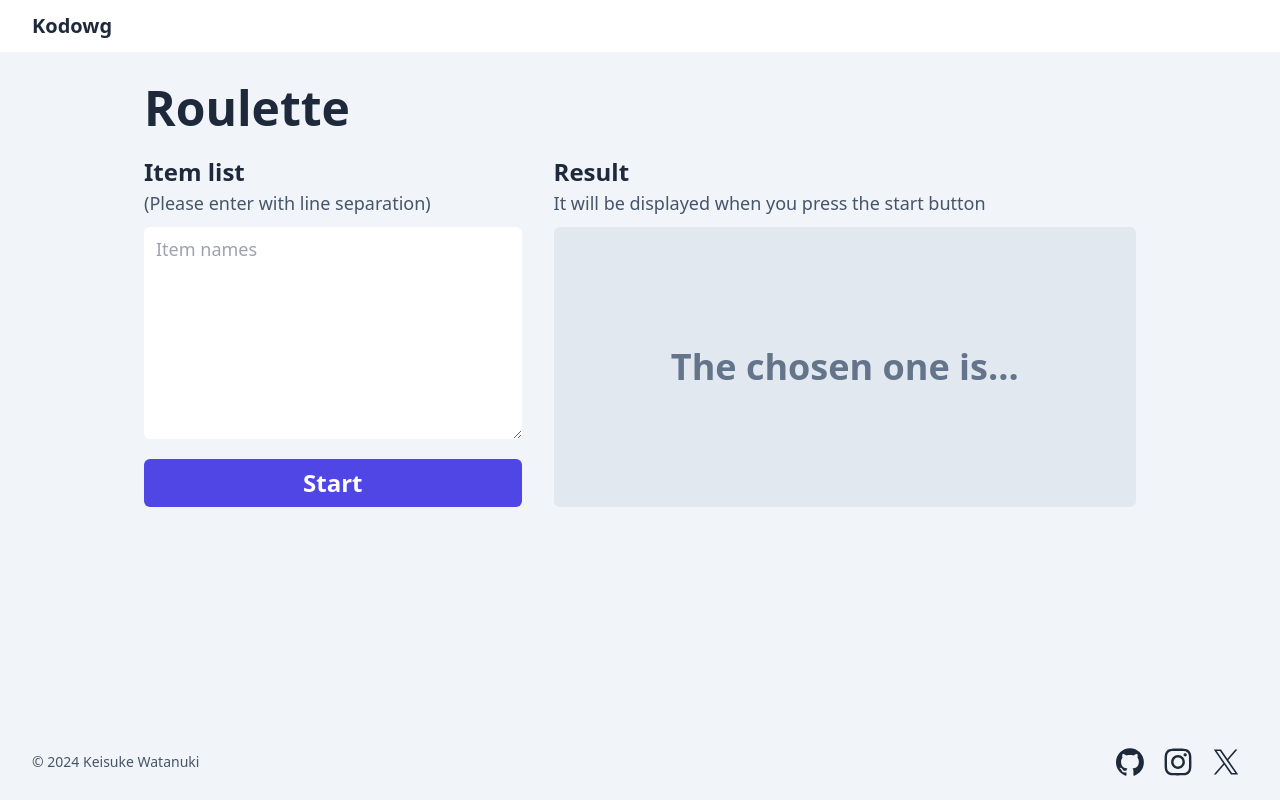
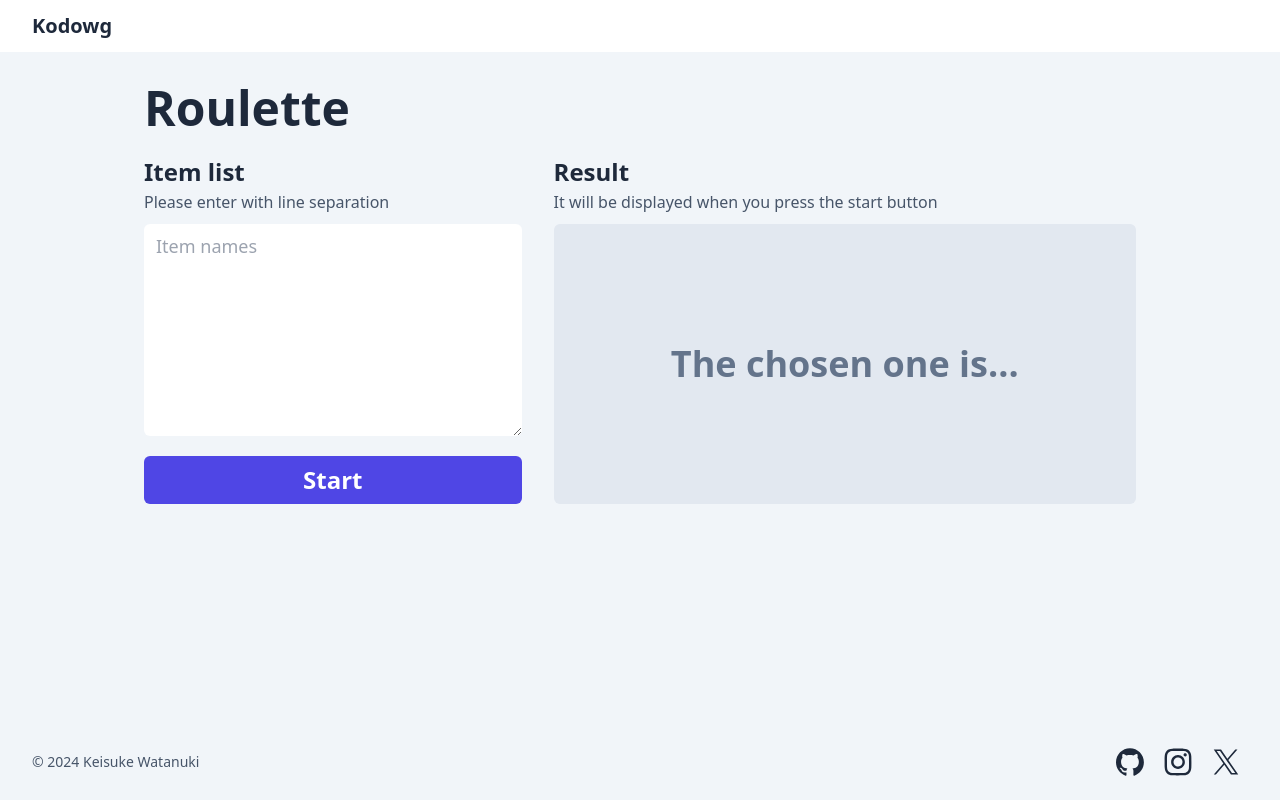
Before and after one commit to kskwtnk/kodowg, a SvelteKit app: page /roulette in a window 1280 px wide. Built offline with nearby package versions, Linux system fonts and the light colour scheme.

Commit message:
Adjust text display

```diff
--- a/src/routes/[[lang]]/random-order/+page.server.ts
+++ b/src/routes/[[lang]]/random-order/+page.server.ts
@@ -5,7 +5,7 @@ const i18nText = {
 		resultDescription: "It will be displayed when you press the shuffle button",
 		waiting: "The order is...",
 		itemList: "Item list",
-		itemListDescription: "(Please enter with line separation)",
+		itemListDescription: "Please enter with line separation",
 		placeholder: "Item names",
 		shuffle: "Shuffle",
 	},
@@ -15,7 +15,7 @@ const i18nText = {
 		resultDescription: "シャッフルボタンを押すと表示されます",
 		waiting: "順番は……",
 		itemList: "候補リスト",
-		itemListDescription: "（改行区切りで入力してください）",
+		itemListDescription: "改行区切りで入力してください",
 		placeholder: "候補の名前",
 		shuffle: "シャッフル",
 	},
--- a/src/routes/[[lang]]/random-order/+page.svelte
+++ b/src/routes/[[lang]]/random-order/+page.svelte
@@ -57,9 +57,9 @@
 	<div class="row-span-2 grid grid-rows-subgrid gap-y-3 md:col-span-2">
 		<label for="textarea" class="grid content-start gap-y-1">
 			<span class="text-2xl font-bold">{i18nText.itemList}</span>
-			<span class="leading-tight text-slate-600"
-				>{i18nText.itemListDescription}</span
-			>
+			<span class="text-base leading-tight text-slate-600">
+				{i18nText.itemListDescription}
+			</span>
 		</label>
 		<div class="grid gap-y-5">
 			<textarea
@@ -82,9 +82,9 @@
 	<div class="row-span-2 grid grid-rows-subgrid gap-y-3 md:col-span-3">
 		<div class="grid content-start gap-y-1">
 			<h2 class="text-2xl font-bold">{i18nText.result}</h2>
-			<span class="leading-tight text-slate-600"
-				>{i18nText.resultDescription}</span
-			>
+			<span class="text-base leading-tight text-slate-600">
+				{i18nText.resultDescription}
+			</span>
 		</div>
 		<div id="result-display" class="grid rounded-md bg-slate-200 p-4">
 			{#if shuffledItems.length > 0}
--- a/src/routes/[[lang]]/roulette/+page.server.ts
+++ b/src/routes/[[lang]]/roulette/+page.server.ts
@@ -5,7 +5,7 @@ const i18nText = {
 		resultDescription: "It will be displayed when you press the start button",
 		chosen: "The chosen one is...",
 		itemList: "Item list",
-		itemListDescription: "(Please enter with line separation)",
+		itemListDescription: "Please enter with line separation",
 		placeholder: "Item names",
 		start: "Start",
 	},
@@ -15,7 +15,7 @@ const i18nText = {
 		resultDescription: "スタートボタンを押すと表示されます",
 		chosen: "選ばれたのは……",
 		itemList: "候補リスト",
-		itemListDescription: "（改行区切りで入力してください）",
+		itemListDescription: "改行区切りで入力してください",
 		placeholder: "候補の名前",
 		start: "スタート",
 	},
--- a/src/routes/[[lang]]/roulette/+page.svelte
+++ b/src/routes/[[lang]]/roulette/+page.svelte
@@ -49,9 +49,9 @@
 	<div class="row-span-2 grid grid-rows-subgrid gap-y-3 md:col-span-2">
 		<label for="textarea" class="grid content-start gap-y-1">
 			<span class="text-2xl font-bold">{i18nText.itemList}</span>
-			<span class="leading-tight text-slate-600"
-				>{i18nText.itemListDescription}</span
-			>
+			<span class="text-base leading-tight text-slate-600">
+				{i18nText.itemListDescription}
+			</span>
 		</label>
 		<div class="grid gap-y-5">
 			<textarea
@@ -74,7 +74,7 @@
 	<div class="row-span-2 grid grid-rows-subgrid gap-y-3 md:col-span-3">
 		<div class="grid content-start gap-y-1">
 			<h2 class="text-2xl font-bold">{i18nText.result}</h2>
-			<span class="leading-tight text-slate-600">
+			<span class="text-base leading-tight text-slate-600">
 				{i18nText.resultDescription}
 			</span>
 		</div>
--- a/src/routes/[[lang]]/timer/+page.svelte
+++ b/src/routes/[[lang]]/timer/+page.svelte
@@ -163,7 +163,7 @@
 			{/if}
 			<button
 				disabled={timerState === "ready"}
-				class="rounded-md border border-slate-500 bg-slate-100 p-2 text-2xl font-bold text-slate-600 hover:bg-slate-200 hover:text-slate-800 disabled:border-slate-300 disabled:bg-slate-200 disabled:text-slate-400"
+				class="rounded-md border border-slate-300 bg-white p-2 text-2xl font-bold text-slate-600 hover:bg-slate-200 hover:text-slate-800 disabled:bg-slate-200 disabled:text-slate-400"
 				onclick={cancelTimer}>{i18nText.cancel}</button
 			>
 		</div>
```
